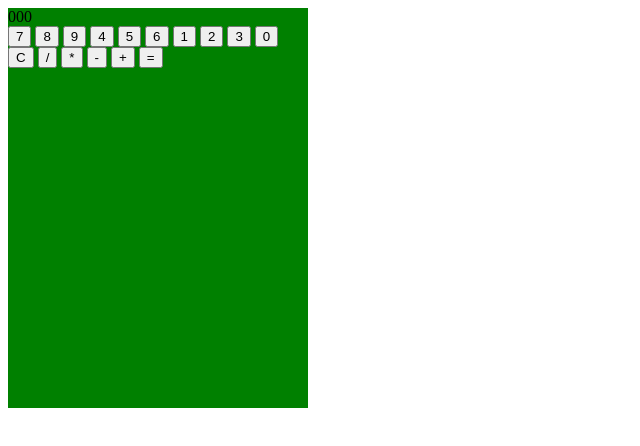
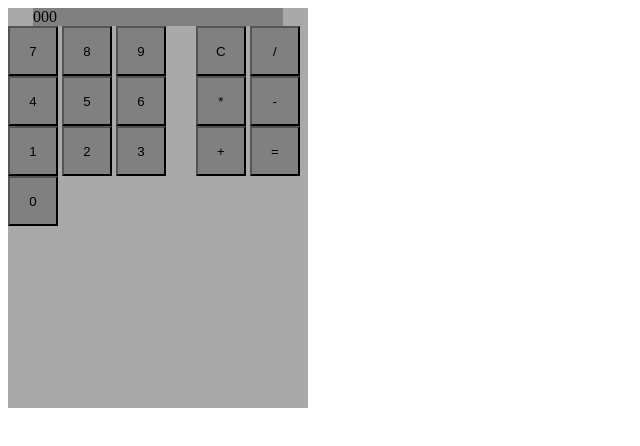
Before and after one commit to BigSteveXD/javascript-calculator, a plain HTML site: page index.html in a window 1280 px wide. Shown: the whole page, without its empty margins (0-640 px from the left). Drawn offline with Linux system fonts and the light colour scheme.

Commit message:
changed background color of calculator

```diff
--- a/style.css
+++ b/style.css
@@ -1,11 +1,24 @@
 .calculator {
-    background-color: green;
+    background-color: darkgrey;
     width: 300px;
     height: 400px;
+    display: flex;
+    flex-direction: column;
+    align-items: center;
 }
 
-.add {
-    background-color: green;
+#display {
+    background-color: grey;
+    width: 250px;
+}
+
+.bottom{
+    display: flex;
+    flex-direction: row;
+}
+
+.button {
+    background-color: grey;
     width: 50px;
     height: 50px;
 }
```
